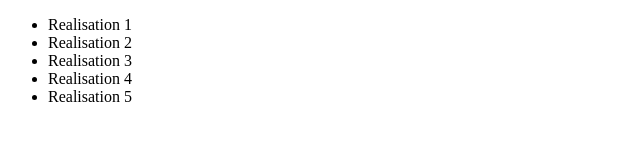
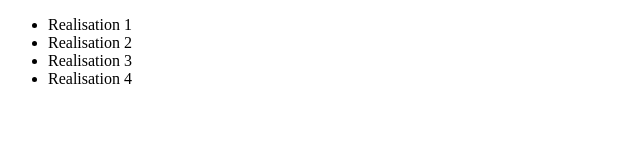
Before and after one commit to loan-heron/GestionProjetCours, a plain HTML site: page realisation.html in a window 1280 px wide. Shown: the whole page, without its empty margins (0-640 px from the left). Drawn offline with Linux system fonts and the light colour scheme.

Commit message:
Remove Realisation 5 from the HTML list
Removed 'Realisation 5' from the list.

```diff
--- a/realisation.html
+++ b/realisation.html
@@ -12,7 +12,6 @@
       <li>Realisation 2</li>
       <li>Realisation 3</li>
       <li>Realisation 4</li>
-      <li>Realisation 5</li>
     </ul>
   </body>
 </html>
```
